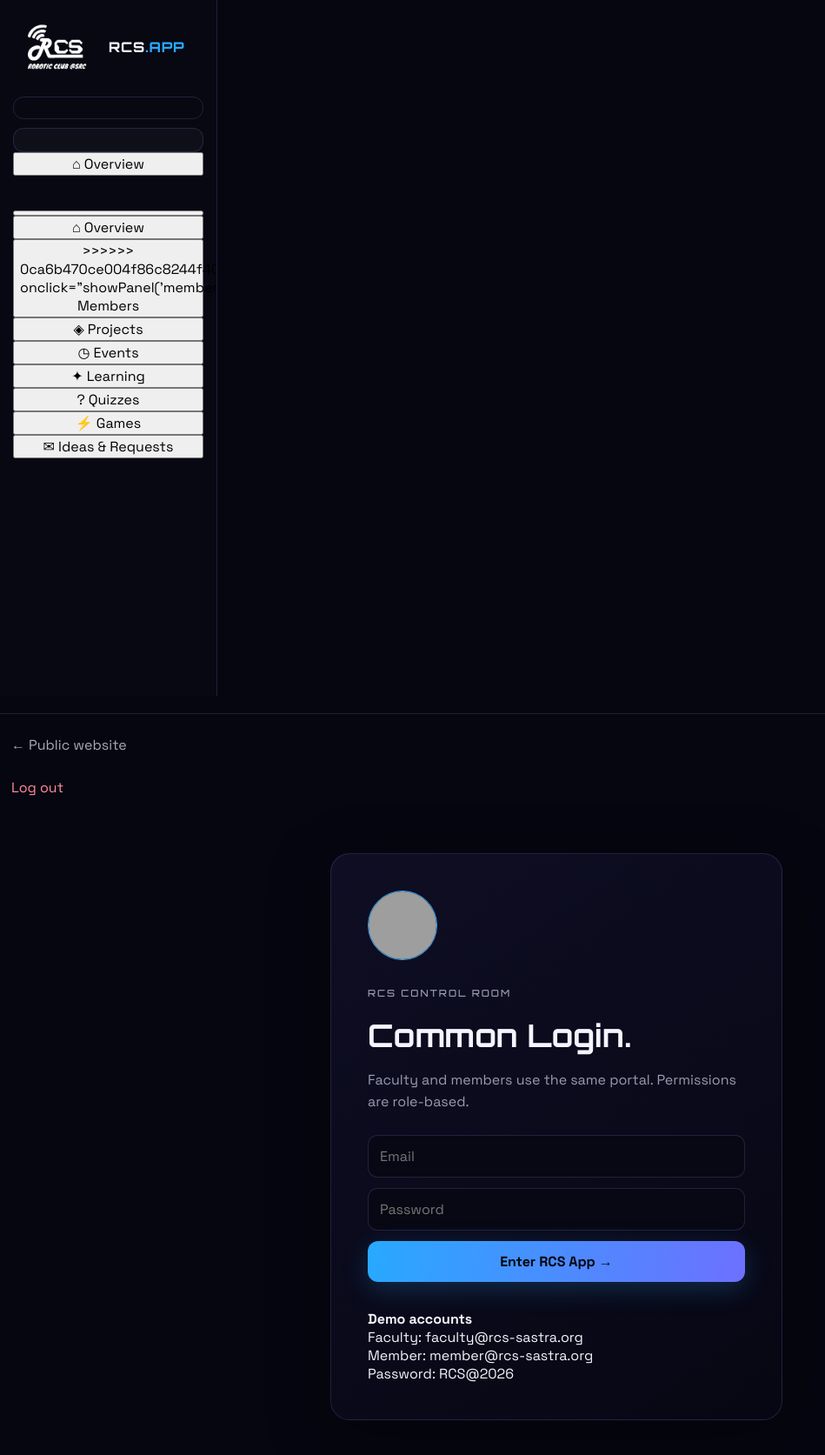
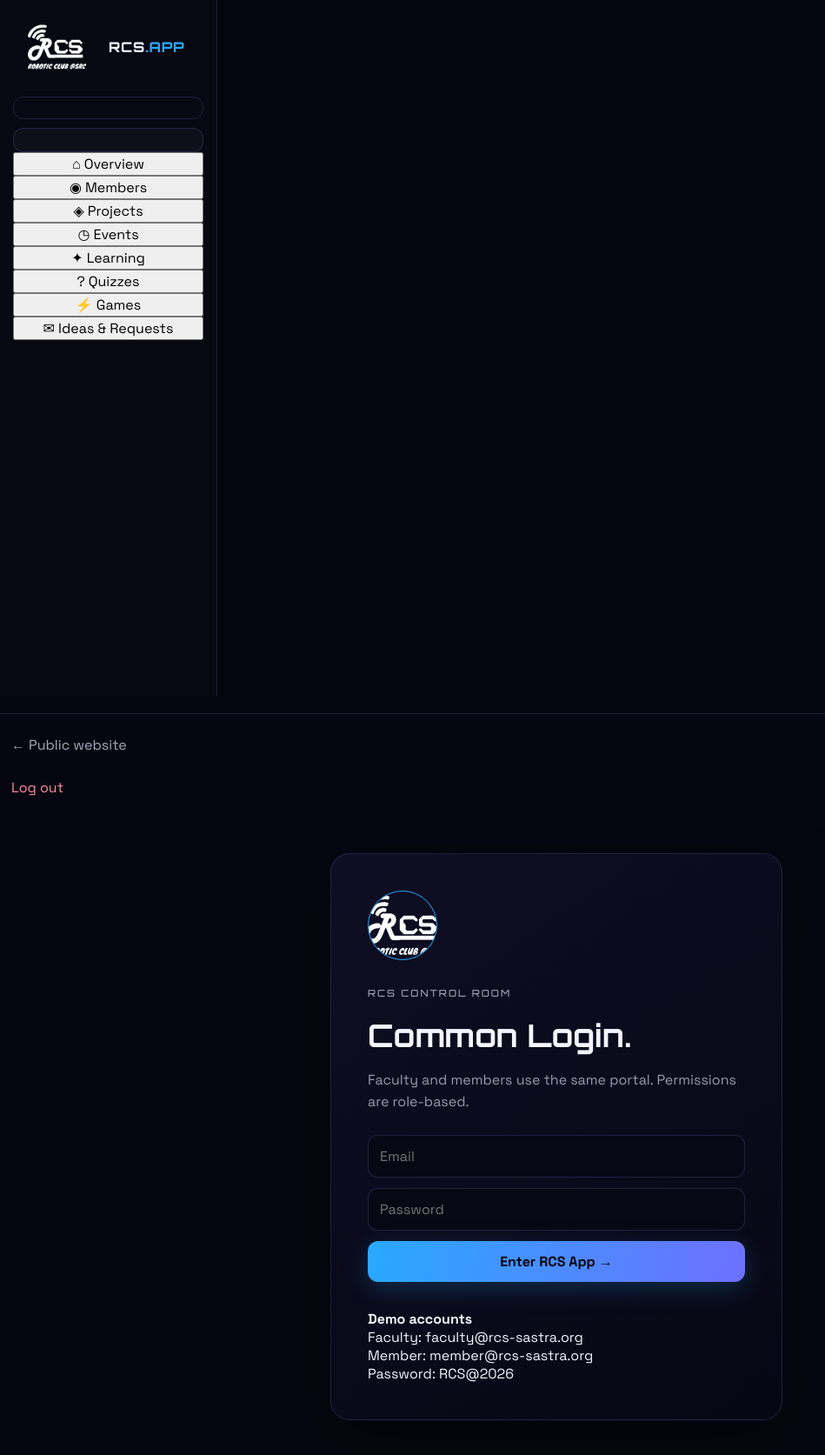
Before and after one commit to ROBOTIC-CLUB-SRC/RCS-Robotics-Club, a Python web app: template templates/admin.html in a window 1280 px wide. Shown: the top 1673 px of the page at 87% size, without its empty margins (0-949 px from the left). Run offline with Jinja, Linux system fonts and the light colour scheme; the template is opened without the code that fills it, so the values that code supplies are empty; grey boxes are pictures that could not be loaded.

Commit message:
Fix admin login template

```diff
--- a/templates/admin.html
+++ b/templates/admin.html
@@ -19,27 +19,21 @@
         <aside class="sidebar"><a class="brand" href="/"><img src="/static/assets/rcs-logo.png"><span>RCS<span
                         class="blue">.APP</span></span></a>
             <div id="userBadge" class="user-badge"></div><button class="btn ghost" style="width:100%;margin-top:10px"
-<<<<<<< HEAD
-                <div class="side-links"><button onclick="showPanel('overview')">⌂ Overview</button><button
-=======
 
             <div class="side-links"><button onclick="showPanel('overview')">⌂ Overview</button><button
->>>>>>> 0ca6b470ce004f86c8244f40e99fafd39744fcbc
                     onclick="showPanel('members')">◉ Members</button><button onclick="showPanel('projects')">◈
                     Projects</button><button onclick="showPanel('events')">◷ Events</button><button
                     onclick="showPanel('learning')">✦ Learning</button><button onclick="showPanel('quizzes')">?
                     Quizzes</button><button onclick="showPanel('games')">⚡ Games</button><button
-<<<<<<< HEAD
-                    onclick="showPanel('feedback')">✉ Ideas & Requests</button>
-    </div>
+                    onclick="showPanel('feedback')">✉ Ideas & Requests</button></div>
             <div class="side-bottom"><a href="/">← Public website</a><button onclick="logout()">Log out</button></div>
         </aside>
         <main class="dashboard">
-        <div class="mobile-top"><a href="/" class="brand"><img src="/static/assets/channels4_profile.png"><span>RCS<span
-                        class="blue">.APP</span></span></a>
+            <div class="mobile-top"><a href="/" class="brand"><img
+                        src="/static/assets/rcs-logo.png"><span>RCS<span class="blue">.APP</span></span></a>
             </div>
             <section id="loginPanel" class="login-screen">
-            <div class="login-card glass"><img src="/static/assets/channels4_profile.png" class="login-logo">
+                <div class="login-card glass"><img src="/static/assets/rcs-logo.png" class="login-logo">
                     <p class="eyebrow">RCS CONTROL ROOM</p>
                     <h1>Common <span>Login.</span></h1>
                     <p>Faculty and members use the same portal. Permissions are role-based.</p>
@@ -55,17 +49,6 @@
             <section id="dashboardPanel" class="hidden">
                 <div class="dash-head">
                     <div>
-=======
-                    onclick="showPanel('feedback')">✉ Ideas & Requests</button></div>
-            <div class="side-bottom"><a href="/">← Public website</a><button onclick="logout()">Log out</button></div>
-        </aside>
-        <main class="dashboard">
-            <div class="mobile-top"><a href="/" class="brand"><img
-                        src="/static/assets/rcs-logo.png"><span>RCS<span class="blue">.APP</span></span></a>
-            </div>
-            <section id="loginPanel" class="login-screen">
-                <div class="login-card glass"><img src="/static/assets/rcs-logo.png" class="login-logo">
->>>>>>> 0ca6b470ce004f86c8244f40e99fafd39744fcbc
                         <p class="eyebrow">RCS CONTROL ROOM</p>
                         <h1>Welcome back, <span id="dashName">Builder</span>.</h1>
                     </div>
```
Lines whose indentation alone changed are shown as unchanged.
